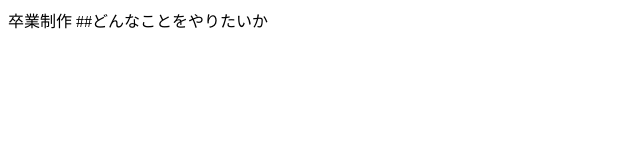
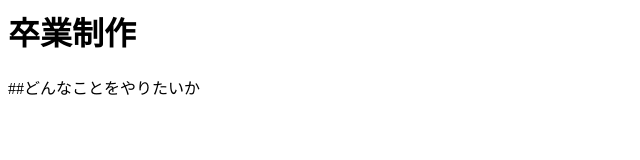
Before and after one commit to yuta-0914/yuta, a plain HTML site: page index.html in a window 1280 px wide. Shown: the whole page, without its empty margins (0-640 px from the left). Drawn offline with Linux system fonts and the light colour scheme.

Commit message:
Update index.html

```diff
--- a/index.html
+++ b/index.html
@@ -1,3 +1,3 @@
-<h> 卒業制作 </h>
+<h1> 卒業制作 </h1>
 
 ##どんなことをやりたいか
```
